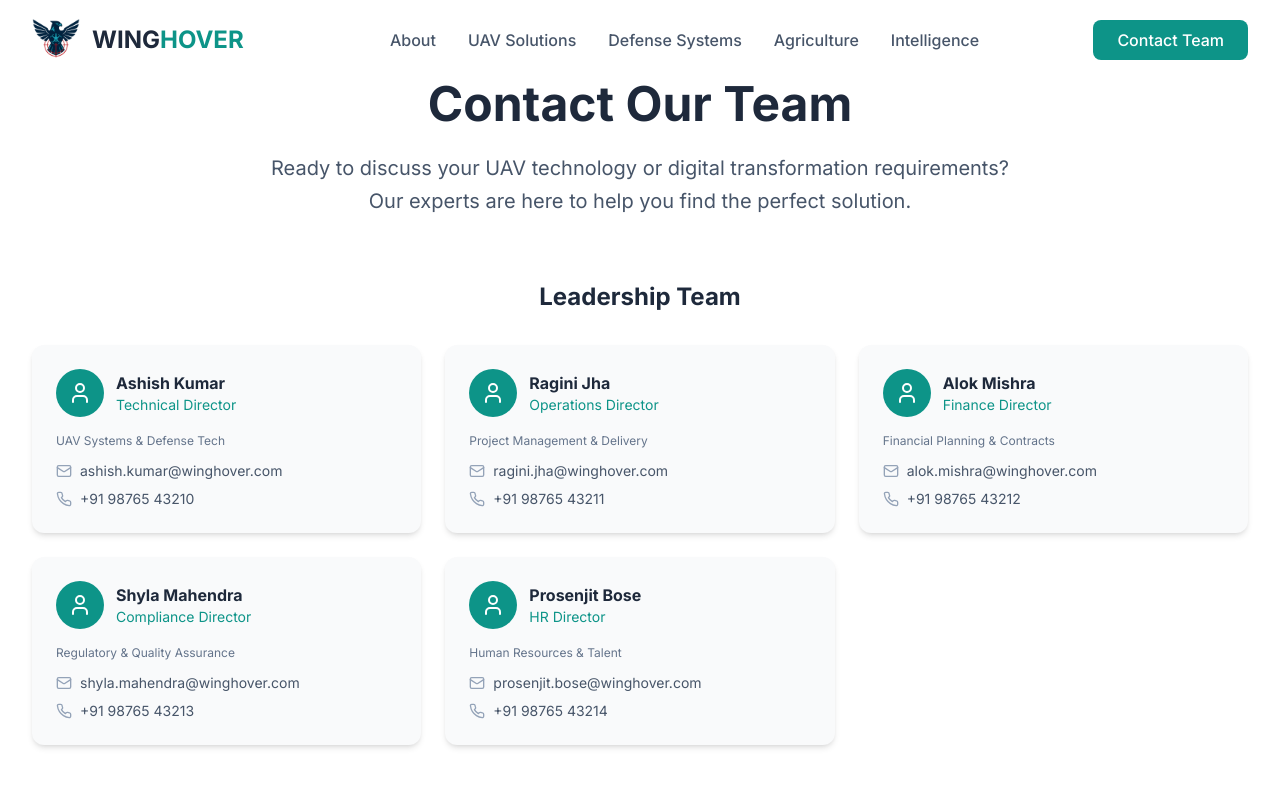
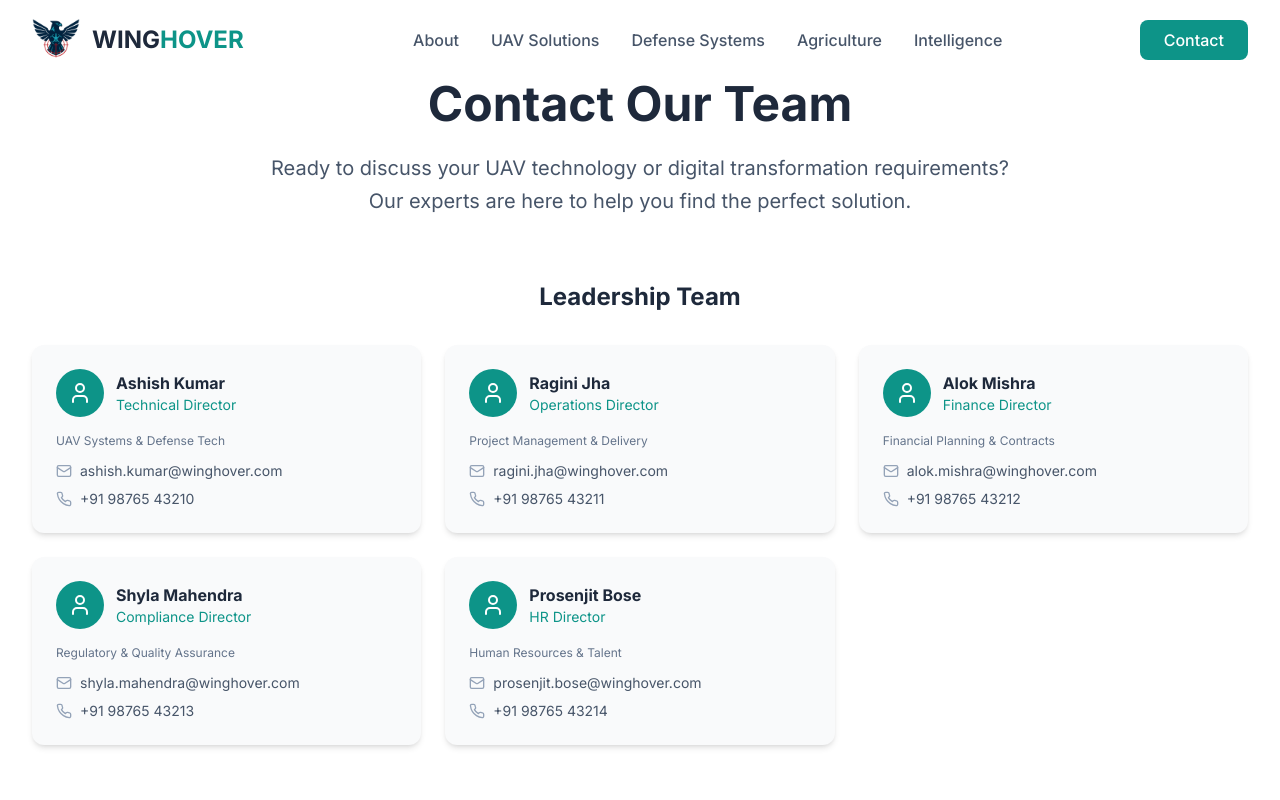
Before and after one commit to baludeepak7/wing-hover, a React (Vite) app: page /wing-hover/contact in a window 1280 px wide. Shown: the top 800 px of the page. Built offline with nearby package versions, Linux system fonts and the light colour scheme.

Commit message:
Change Contact Team to Contact

```diff
--- a/src/components/Header.tsx
+++ b/src/components/Header.tsx
@@ -102,7 +102,7 @@ const Header = () => {
               onClick={() => scrollToSection('contact')}
               className="bg-teal-600 hover:bg-teal-700 text-white px-6 py-2 rounded-lg font-medium transition-colors whitespace-nowrap"
             >
-              Contact Team
+              Contact
             </button>
           </div>
 
@@ -136,7 +136,7 @@ const Header = () => {
                 onClick={() => scrollToSection('contact')}
                 className="block w-full text-left px-3 py-2 bg-teal-600 hover:bg-teal-700 text-white rounded-md font-medium transition-colors mt-2"
               >
-                Contact Team
+                Contact
               </button>
             </div>
           </div>
```
